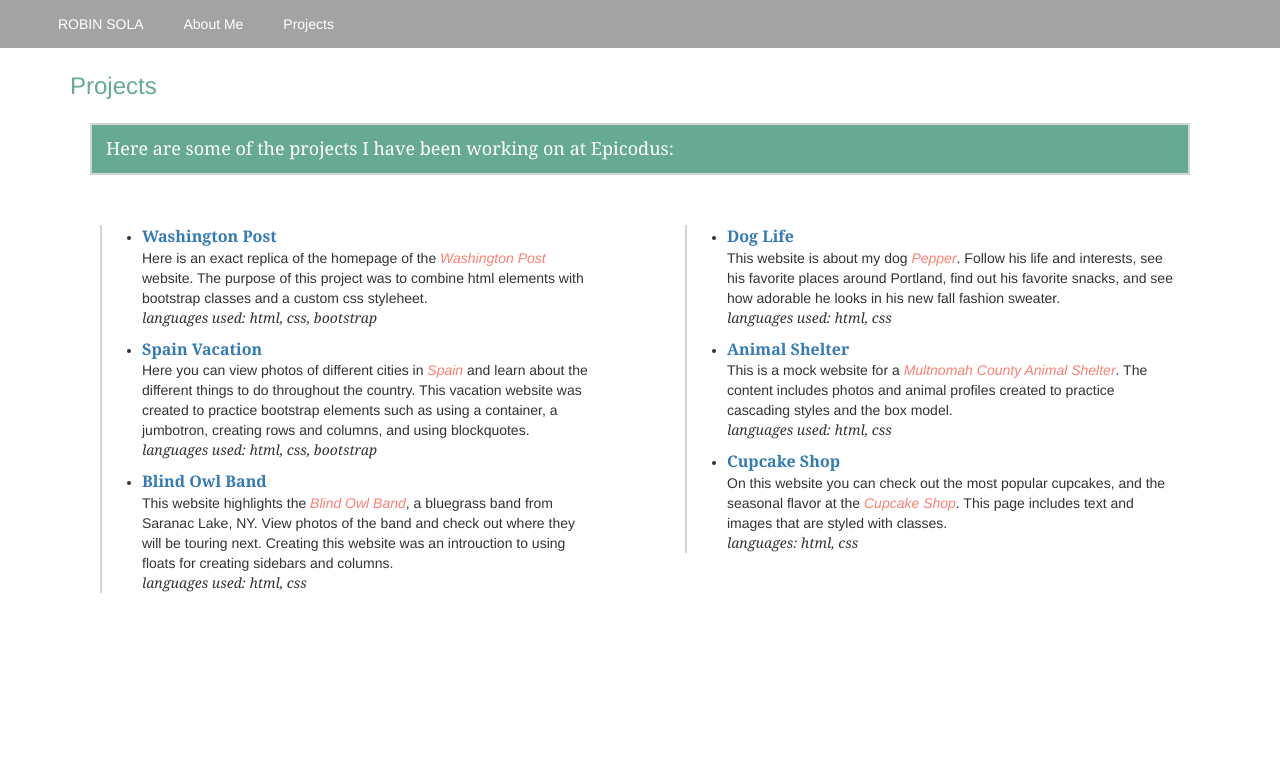
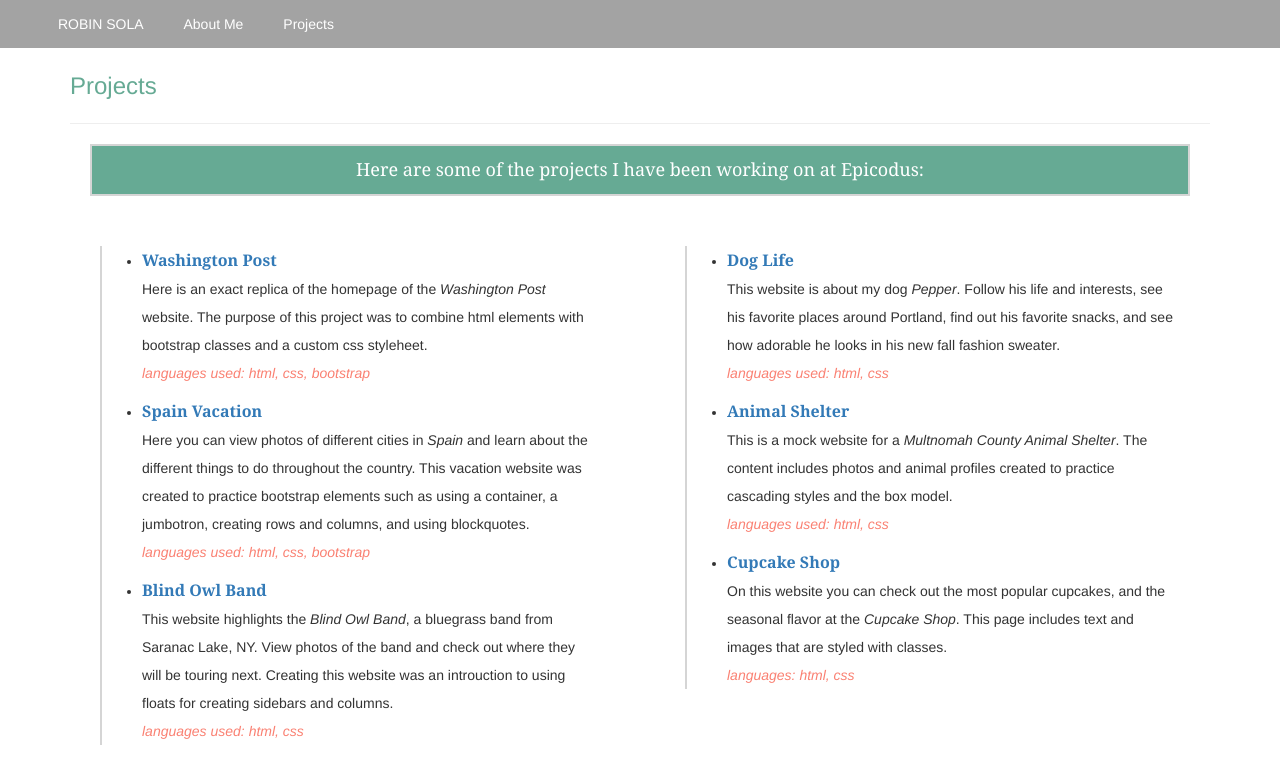
Before and after one commit to robinsola/intro-portfolio, a plain HTML site: page projects.html in a window 1280 px wide. Drawn offline with Linux system fonts and the light colour scheme.

Commit message:
Fix spelling errors and code indentation and spacing in html and css files.

```diff
--- a/css/styles.css
+++ b/css/styles.css
@@ -9,6 +9,13 @@ h3 {
   color: #66aa94;
 }
 
+blockquote {
+  color: #0da317;
+  margin: 40px;
+  padding: 20px;
+  font-size: 16px;
+}
+
 .subheader h4 {
   background-color: #66aa94;
   border: 2px solid #D5D5D5;
@@ -16,17 +23,7 @@ h3 {
   margin: 20px;
   color: white;
   font-family: georgia;
-}
-
-em {
-  font-family: georgia;
-}
-
-blockquote {
-  color: #0da317;
-  margin: 40px;
-  padding: 20px;
-  font-size: 16px;
+  text-align: center;
 }
 
 .navigation {
@@ -54,6 +51,7 @@ blockquote {
 .col-md-6 ul {
   border-left: 2px solid #D5D5D5;
   margin: 30px;
+  line-height: 28px;
 }
 
 .col-md-6 a {
@@ -71,6 +69,12 @@ blockquote {
 .highlight {
   color: salmon;
   font-style: italic;
+}
+
+.panel-body {
+  line-height: 30px;
+  font-family: cursive;
+  font-size: 16px;
 }
 
 .profile {
--- a/projects.html
+++ b/projects.html
@@ -15,6 +15,7 @@
     </div>
     <div class="container">
       <h3>Projects</h3>
+      <hr>
       <div class="subheader">
         <h4>Here are some of the projects I have been working on at Epicodus:</h4>
       </div>
@@ -22,21 +23,21 @@
         <div class="col-md-6 left">
           <ul>
             <li><a href="https://robinsola.github.io/wapo/" target="_blank">Washington Post</a></li>
-            <p>Here is an exact replica of the homepage of the <span class="highlight">Washington Post</span> website. The purpose of this project was to combine html elements with bootstrap classes and a custom css styleheet. <br><em>languages used: html, css, bootstrap</em></p>
+            <p>Here is an exact replica of the homepage of the <em>Washington Post</em> website. The purpose of this project was to combine html elements with bootstrap classes and a custom css styleheet. <br><span class="highlight">languages used: html, css, bootstrap</span></p>
             <li><a href="https://robinsola.github.io/vacation/" target="_blank">Spain Vacation</a></li>
-            <p>Here you can view photos of different cities in <span class="highlight">Spain</span> and learn about the different things to do throughout the country. This vacation website was created to practice bootstrap elements such as using a container, a jumbotron, creating rows and columns, and using blockquotes. <br><em>languages used: html, css, bootstrap</em></p>
+            <p>Here you can view photos of different cities in <em>Spain</em> and learn about the different things to do throughout the country. This vacation website was created to practice bootstrap elements such as using a container, a jumbotron, creating rows and columns, and using blockquotes. <br><span class="highlight">languages used: html, css, bootstrap</span></p>
             <li><a href="https://robinsola.github.io/blind-owl-band/" target="_blank">Blind Owl Band</a></li>
-            <p>This website highlights the <span class="highlight">Blind Owl Band</span>, a bluegrass band from Saranac Lake, NY. View photos of the band and check out where they will be touring next. Creating this website was an introuction to using floats for creating sidebars and columns. <br><em>languages used: html, css</em></p>
+            <p>This website highlights the <em>Blind Owl Band</em>, a bluegrass band from Saranac Lake, NY. View photos of the band and check out where they will be touring next. Creating this website was an introuction to using floats for creating sidebars and columns. <br><span class="highlight">languages used: html, css</span></p>
           </ul>
         </div>
         <div class="col-md-6 right">
           <ul>
             <li><a href="https://robinsola.github.io/my-pet/" target="_blank">Dog Life</a></li>
-            <p>This website is about my dog <span class="highlight">Pepper</span>. Follow his life and interests, see his favorite places around Portland, find out his favorite snacks, and see how adorable he looks in his new fall fashion sweater. <br><em>languages used: html, css</em></p>
+            <p>This website is about my dog <em>Pepper</em>. Follow his life and interests, see his favorite places around Portland, find out his favorite snacks, and see how adorable he looks in his new fall fashion sweater. <br><span class="highlight">languages used: html, css</span></p>
             <li><a href="https://robinsola.github.io/animal-shelter/" target="_blank">Animal Shelter</a></li>
-            <p>This is a mock website for a <span class="highlight">Multnomah County Animal Shelter</span>. The content includes photos and animal profiles created to practice cascading styles and the box model. <br><em>languages used: html, css</em></p>
+            <p>This is a mock website for a <em>Multnomah County Animal Shelter</em>. The content includes photos and animal profiles created to practice cascading styles and the box model. <br><span class="highlight">languages used: html, css</span></p>
             <li><a href="https://robinsola.github.io/cupcake/" target="_blank">Cupcake Shop</a></li>
-            <p>On this website you can check out the most popular cupcakes, and the seasonal flavor at the <span class="highlight">Cupcake Shop</span>. This page includes text and images that are styled with classes. <br><em>languages: html, css</em></p>
+            <p>On this website you can check out the most popular cupcakes, and the seasonal flavor at the <em>Cupcake Shop</em>. This page includes text and images that are styled with classes. <br><span class="highlight">languages: html, css</span></p>
           </ul>
         </div>
       </div>
```
Also changed, not shown: about.html (+1 -1 lines).
